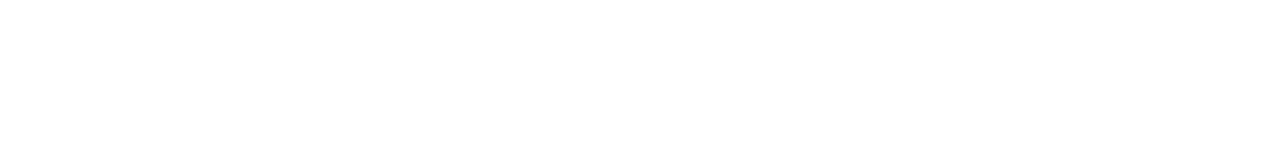
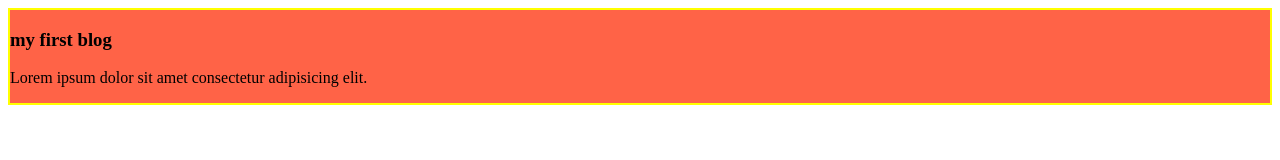
Before and after one commit to angineckz01/new-website, a plain HTML site: page indec.html in a window 1280 px wide. Drawn offline with Linux system fonts and the light colour scheme.

Commit message:
added first blog

```diff
--- a/indec.html
+++ b/indec.html
@@ -4,8 +4,12 @@
     <meta charset="UTF-8">
     <meta name="viewport" content="width=device-width, initial-scale=1.0">
     <title>my simple website</title>
+    <link rel="stylesheet" href="styles/blog.css">
 </head>
 <body>
-
+    <div>
+        <h3>my first blog</h3>
+        <p>Lorem ipsum dolor sit amet consectetur adipisicing elit.</p>
+    </div>
 </body>
 </html>
--- /dev/null
+++ b/styles/blog.css
@@ -0,0 +1,4 @@
+div{
+    background-color: tomato;
+    border: 2px solid yellow;
+}
```
